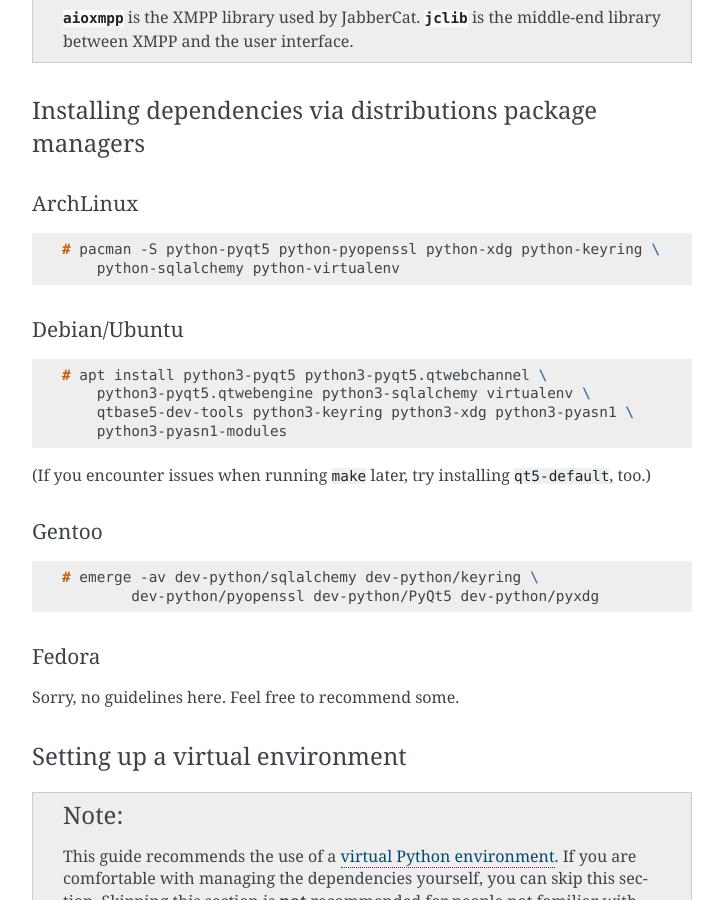
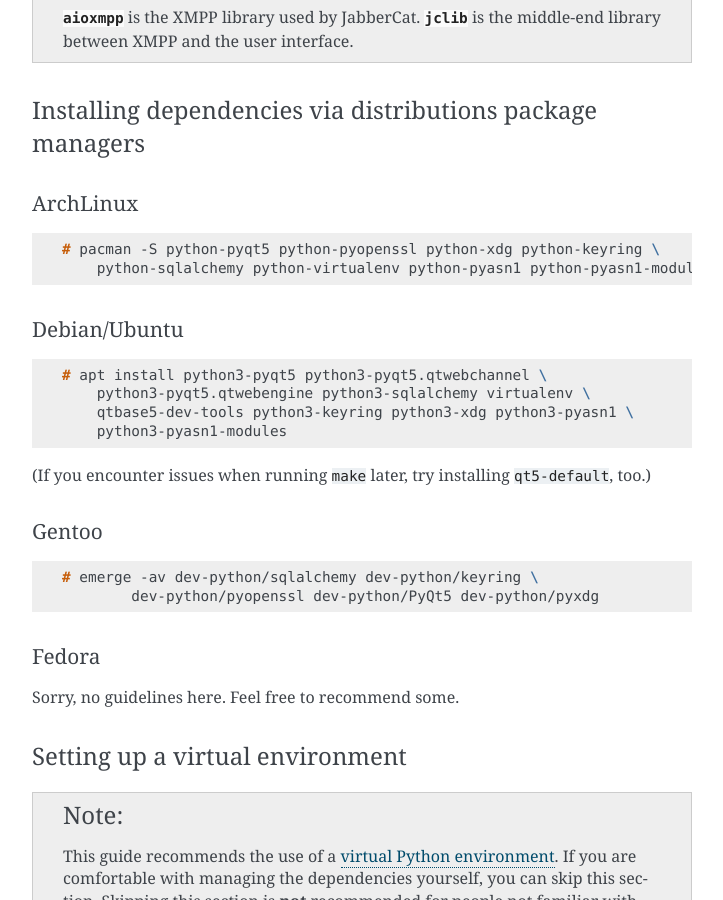
Before and after one commit to jabbercat/jabbercat, a Sphinx documentation site: the page built from docs/testing/index.rst, in a window 1280 px wide and 900 px high, scrolled down 1306 px. Shown: the whole window, without its empty margins (388-1111 px from the left). Built offline with Sphinx 7.4.7, drawn with Linux system fonts in a browser that asks for light colours.

Commit message:
Install python-pyasn1-modules globally for testing

```diff
--- a/docs/testing/index.rst
+++ b/docs/testing/index.rst
@@ -75,7 +75,7 @@
 .. code-block:: console
 
     # pacman -S python-pyqt5 python-pyopenssl python-xdg python-keyring \
-        python-sqlalchemy python-virtualenv
+        python-sqlalchemy python-virtualenv python-pyasn1 python-pyasn1-modules
 
 Debian/Ubuntu
 ~~~~~~~~~~~~~
```
